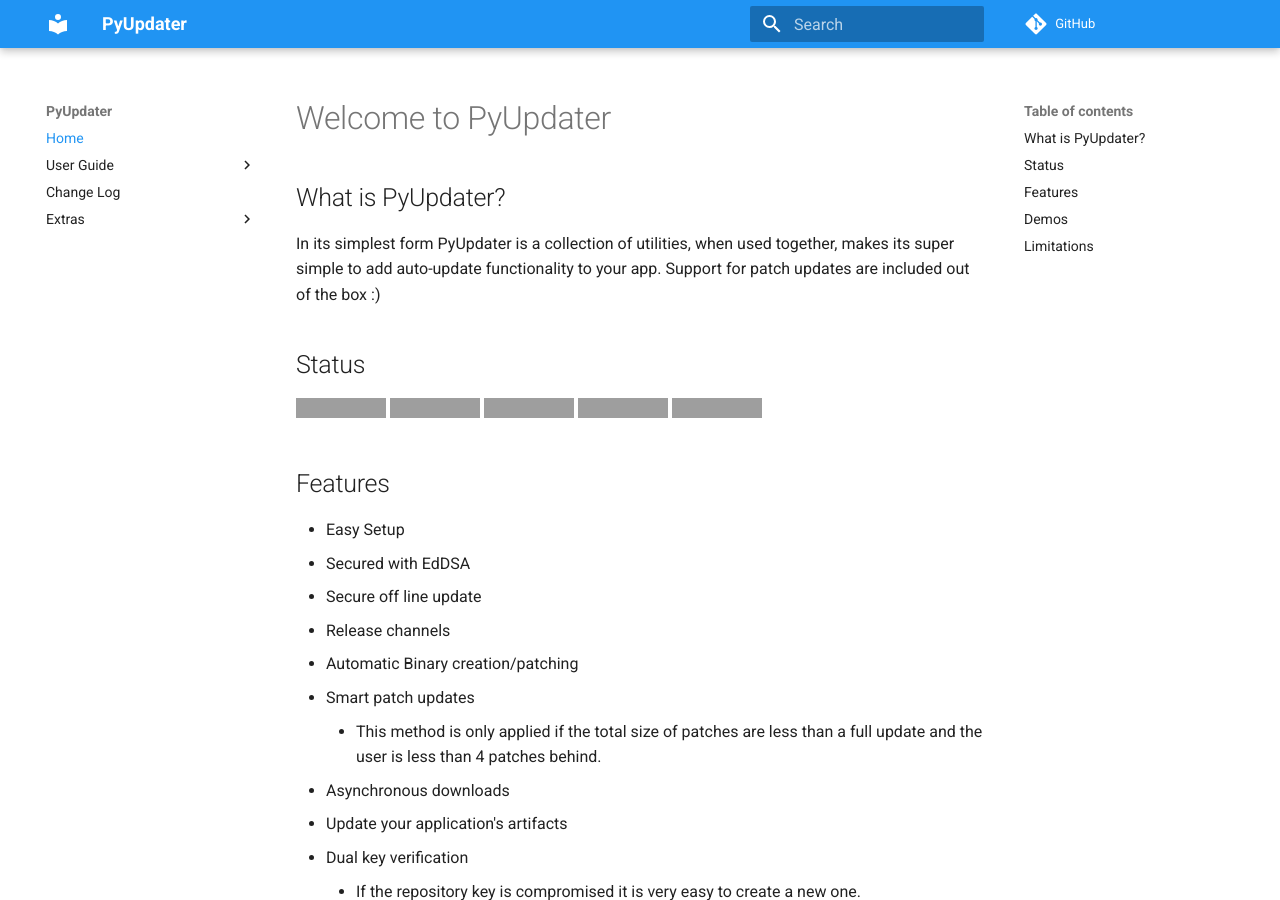
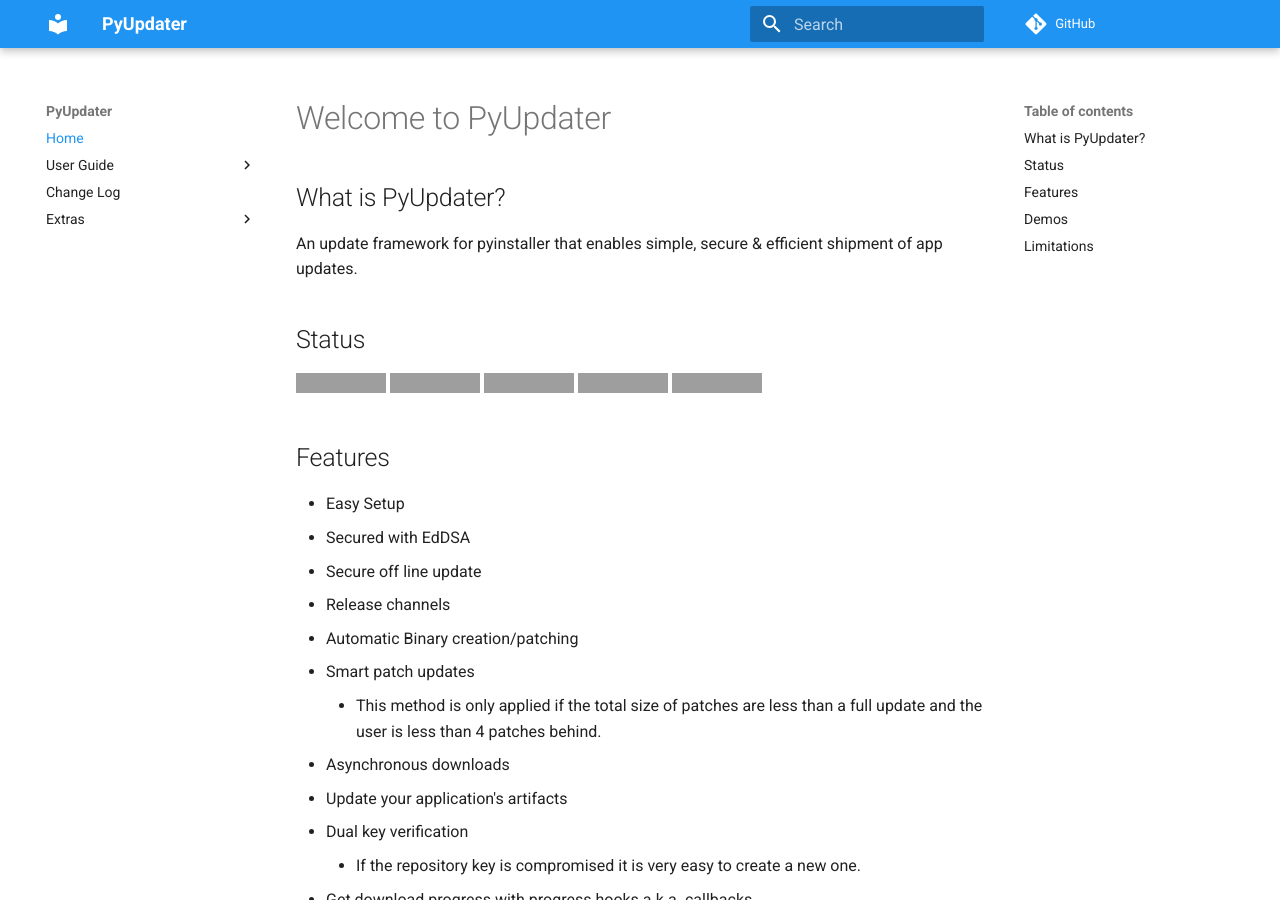
Before and after one commit to Digital-Sapphire/PyUpdater, an MkDocs documentation site: the page built from docs/index.md, in a window 1280 px wide and 900 px high, cut to the strip 0-900 px from the top of the window. Built offline with MkDocs 1.6.1 and Material for MkDocs 9.7.7, drawn with Linux system fonts in a browser that asks for light colours; comment, search, counter and statistics services are not loaded; old or Windows-style settings are respelled for this version of MkDocs; grey boxes are pictures that could not be loaded.

```diff
--- a/docs/index.md
+++ b/docs/index.md
@@ -3,7 +3,7 @@
 
 ##What is PyUpdater?
 
-In its simplest form PyUpdater is a collection of utilities, when used together, makes its super simple to add auto-update functionality to your app. Support for patch updates are included out of the box :)
+An update framework for pyinstaller that enables simple, secure & efficient shipment of app updates.
 
 ## Status
 
```
Also changed, not shown: README.md (+2 -4 lines).
